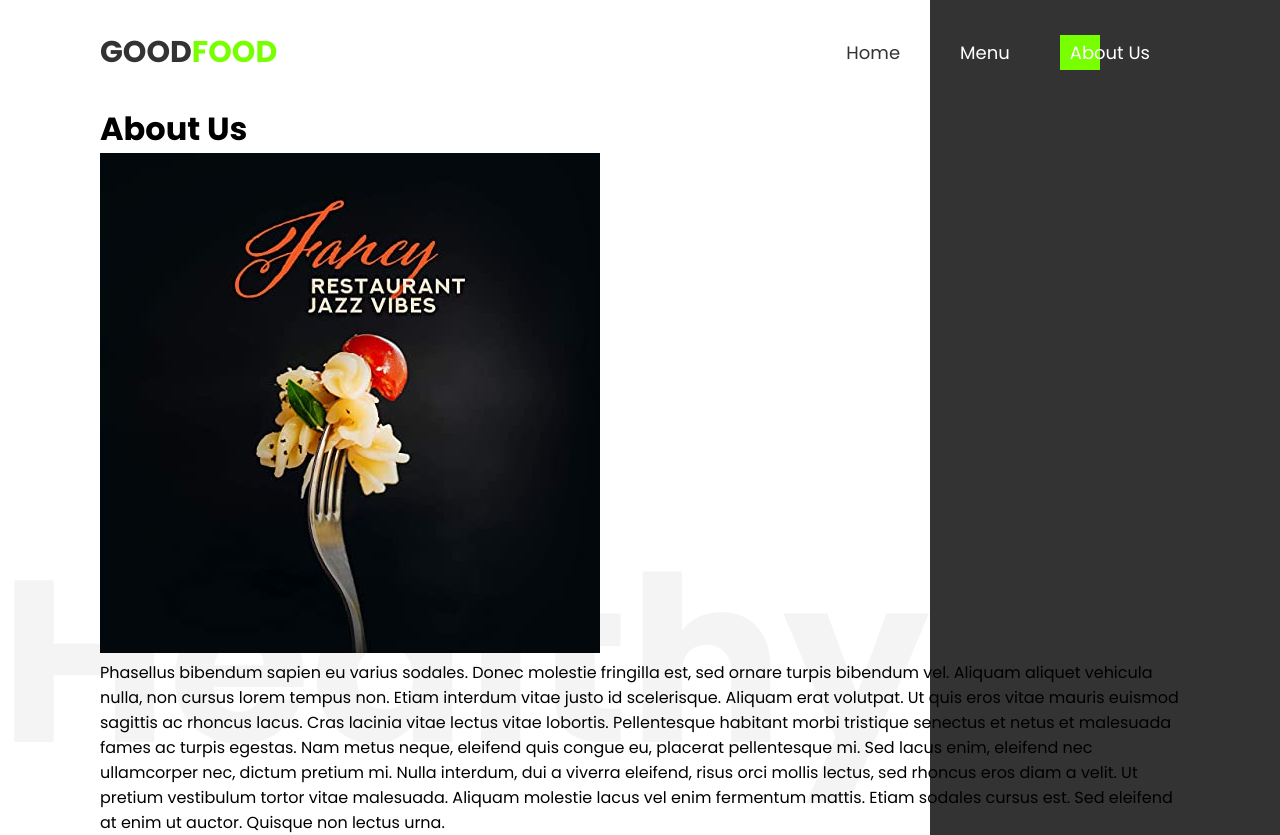
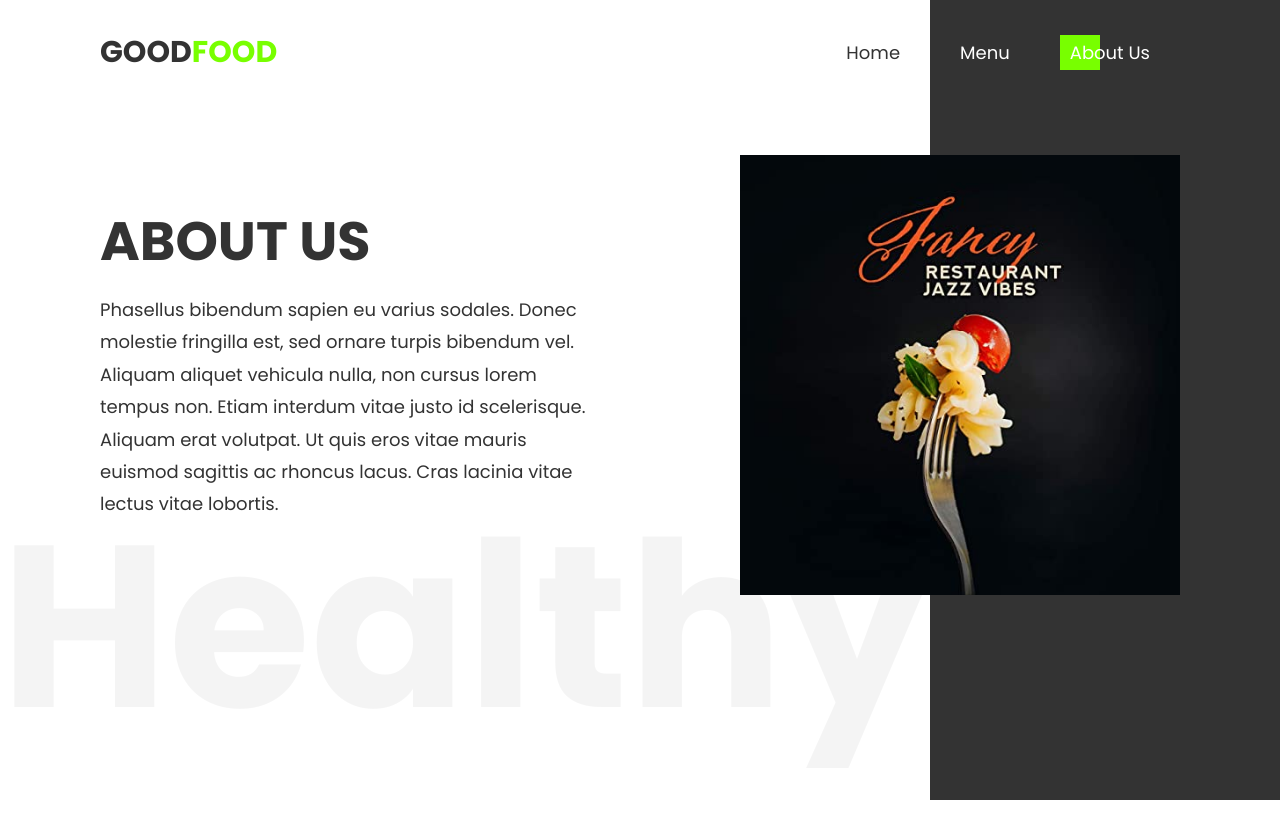
Before and after one commit to rammazzoti2000/restaurant_page, a website built with webpack: page dist/index.html in a window 1280 px wide. Both pictures are taken after a click on the button "About Us". After the commit the page ends 800 px from the top, so only its background shows below. Built offline with nearby package versions, Linux system fonts and the light colour scheme.

Commit message:
Finish styling AboutUs Page

```diff
--- a/src/about.js
+++ b/src/about.js
@@ -10,15 +10,23 @@ const aboutUs = () => {
   tabClass.value = 'tabContent';
   thisTab.setAttributeNode(tabClass);
 
-  const header = document.createElement('h1');
-  const headerText = document.createTextNode('About Us');
-  header.appendChild(headerText);
-  thisTab.appendChild(header);
+  const bannerText = document.createElement('div');
+  bannerText.className = 'bannerText';
 
-  const story = document.createElement('p');
-  story.append(assets.parFive);
-  thisTab.append(assets.imageFive);
-  thisTab.appendChild(story);
+  const bannerImg = document.createElement('div');
+  bannerImg.className = 'bannerImg';
+
+  const paragraph = document.createElement('p');
+
+  const paragraphText = document.createTextNode(assets.parFive);
+  paragraph.appendChild(paragraphText);
+
+  bannerText.appendChild(assets.titleSix);
+  bannerText.appendChild(paragraph);
+  thisTab.append(bannerText);
+  bannerImg.appendChild(assets.imageFive);
+  thisTab.append(bannerImg);
+
   content.appendChild(thisTab);
 };
 
--- a/src/styles/style.css
+++ b/src/styles/style.css
@@ -55,6 +55,7 @@
 }
 
 #homePage,
+#aboutUs,
 .card {
   display: flex;
   justify-content: space-between;
@@ -67,7 +68,8 @@
 }
 
 #homePage .bannerImg,
-#menu .bannerImg {
+#menu .bannerImg,
+#aboutUs .bannerImg {
   position: relative;
   width: 440px;
   height: 440px;
@@ -75,7 +77,8 @@
 }
 
 #homePage .bannerImg img,
-#menu .bannerImg img {
+#menu .bannerImg img,
+#aboutUs .bannerImg img {
   position: absolute;
   top: 0;
   left: 0;
@@ -235,12 +238,14 @@
   }
 
   #homePage,
+  #aboutUs,
   .card {
     margin-top: 0;
     flex-direction: column-reverse;
   }
 
   #homePage .bannerImg,
+  #aboutUs .bannerImg,
   #menu .bannerImg {
     width: 100%;
     height: 40vh;
@@ -248,6 +253,7 @@
   }
 
   #homePage .bannerText,
+  #aboutUs .bannerText,
   #menu .bannerText {
     max-width: 100%;
     padding-right: 0;
--- a/src/variables.js
+++ b/src/variables.js
@@ -18,7 +18,7 @@ export const parThree = 'Sed auctor porta massa, at luctus ante molestie non. Vi
 
 export const parFour = 'Sed auctor porta massa, at luctus ante molestie non. Vivamus malesua est vitae finibus pulvinar. Integer nulla ipsum, accumsan et maximus vel, aliquet quis arcu. Class aptent taciti sociosqu ad litora torquent per conubia nostra, per inceptos hemenaeos.';
 
-export const parFive = 'Phasellus bibendum sapien eu varius sodales. Donec molestie fringilla est, sed ornare turpis bibendum vel. Aliquam aliquet vehicula nulla, non cursus lorem tempus non. Etiam interdum vitae justo id scelerisque. Aliquam erat volutpat. Ut quis eros vitae mauris euismod sagittis ac rhoncus lacus. Cras lacinia vitae lectus vitae lobortis. Pellentesque habitant morbi tristique senectus et netus et malesuada fames ac turpis egestas. Nam metus neque, eleifend quis congue eu, placerat pellentesque mi. Sed lacus enim, eleifend nec ullamcorper nec, dictum pretium mi. Nulla interdum, dui a viverra eleifend, risus orci mollis lectus, sed rhoncus eros diam a velit. Ut pretium vestibulum tortor vitae malesuada. Aliquam molestie lacus vel enim fermentum mattis. Etiam sodales cursus est. Sed eleifend at enim ut auctor. Quisque non lectus urna.';
+export const parFive = 'Phasellus bibendum sapien eu varius sodales. Donec molestie fringilla est, sed ornare turpis bibendum vel. Aliquam aliquet vehicula nulla, non cursus lorem tempus non. Etiam interdum vitae justo id scelerisque. Aliquam erat volutpat. Ut quis eros vitae mauris euismod sagittis ac rhoncus lacus. Cras lacinia vitae lectus vitae lobortis.';
 
 export const titleOne = document.createElement('h1');
 titleOne.innerHTML = 'Eat Healthy<br>Stay Healthy';
@@ -34,6 +34,9 @@ titleFour.innerHTML = 'Good Food<br>Good Mood';
 
 export const titleFive = document.createElement('h1');
 titleFive.innerHTML = 'Good Food<br>Good Mood';
+
+export const titleSix = document.createElement('h1');
+titleSix.innerHTML = 'About Us';
 
 export const buttons = document.getElementsByClassName('navLink');
 
```
Also changed, not shown: dist/bundle.js.
